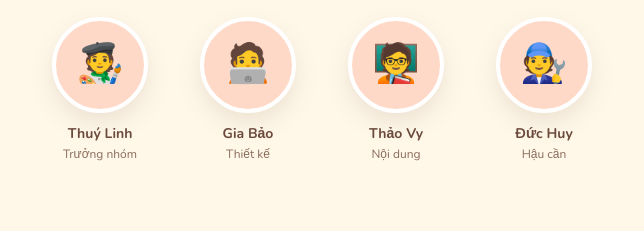
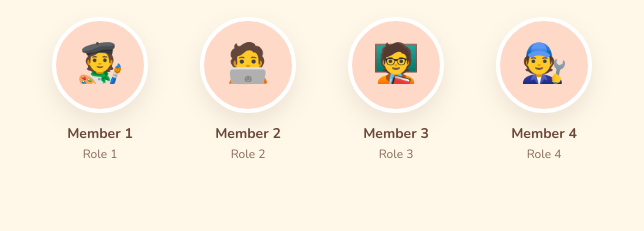
Before and after one commit to vhlyen/emam-project, a website: page index.html in a window 1280 px wide. Shown: the part 1380-1611 px from the top of the page, 318-962 px from the left. Drawn offline with nearby package versions, Linux system fonts and the light colour scheme.

```diff
--- a/index.html
+++ b/index.html
@@ -55,10 +55,10 @@
       <div class="team">
         <h3>Đội ngũ thực hiện</h3>
         <div class="team-grid">
-          <div class="member"><div class="avatar">🧑‍🎨</div><div class="name">Thuý Linh</div><div class="role">Trưởng nhóm</div></div>
-          <div class="member"><div class="avatar">🧑‍💻</div><div class="name">Gia Bảo</div><div class="role">Thiết kế</div></div>
-          <div class="member"><div class="avatar">🧑‍🏫</div><div class="name">Thảo Vy</div><div class="role">Nội dung</div></div>
-          <div class="member"><div class="avatar">🧑‍🔧</div><div class="name">Đức Huy</div><div class="role">Hậu cần</div></div>
+          <div class="member"><div class="avatar">🧑‍🎨</div><div class="name">Member 1</div><div class="role">Role 1</div></div>
+          <div class="member"><div class="avatar">🧑‍💻</div><div class="name">Member 2</div><div class="role">Role 2</div></div>
+          <div class="member"><div class="avatar">🧑‍🏫</div><div class="name">Member 3</div><div class="role">Role 3</div></div>
+          <div class="member"><div class="avatar">🧑‍🔧</div><div class="name">Member 4</div><div class="role">Role 4</div></div>
         </div>
       </div>
 
```
